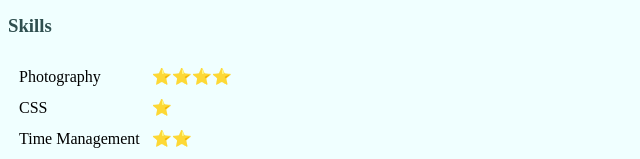
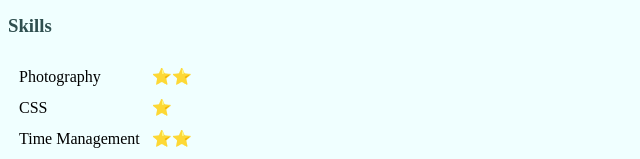
Before and after one commit to thesagepriest/cv, a plain HTML site: page index.html in a window 1280 px wide. Shown: the part 635-794 px from the top of the page, 0-640 px from the left. Drawn offline with Linux system fonts and the light colour scheme.

Commit message:
initial first website files

```diff
--- a/index.html
+++ b/index.html
@@ -56,7 +56,7 @@
         <tbody>
             <tr>
                 <td>Photography</td>
-                <td>⭐⭐⭐⭐</td>
+                <td>⭐⭐</td>
             </tr>
             <tr>
                 <td>CSS</td>
```
